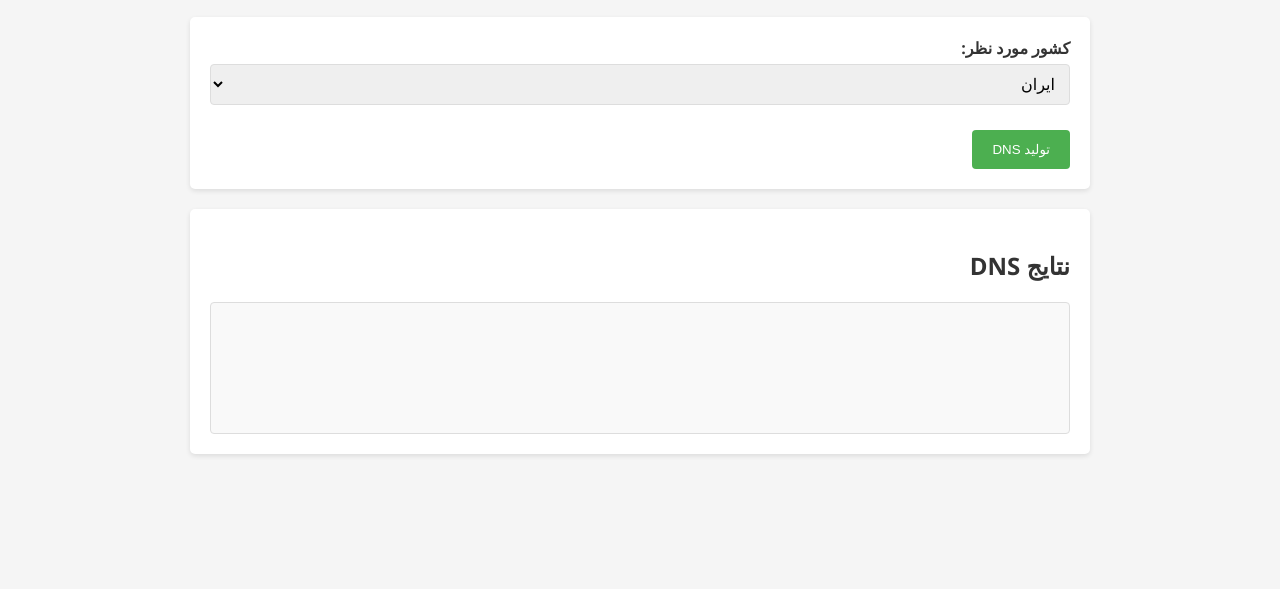
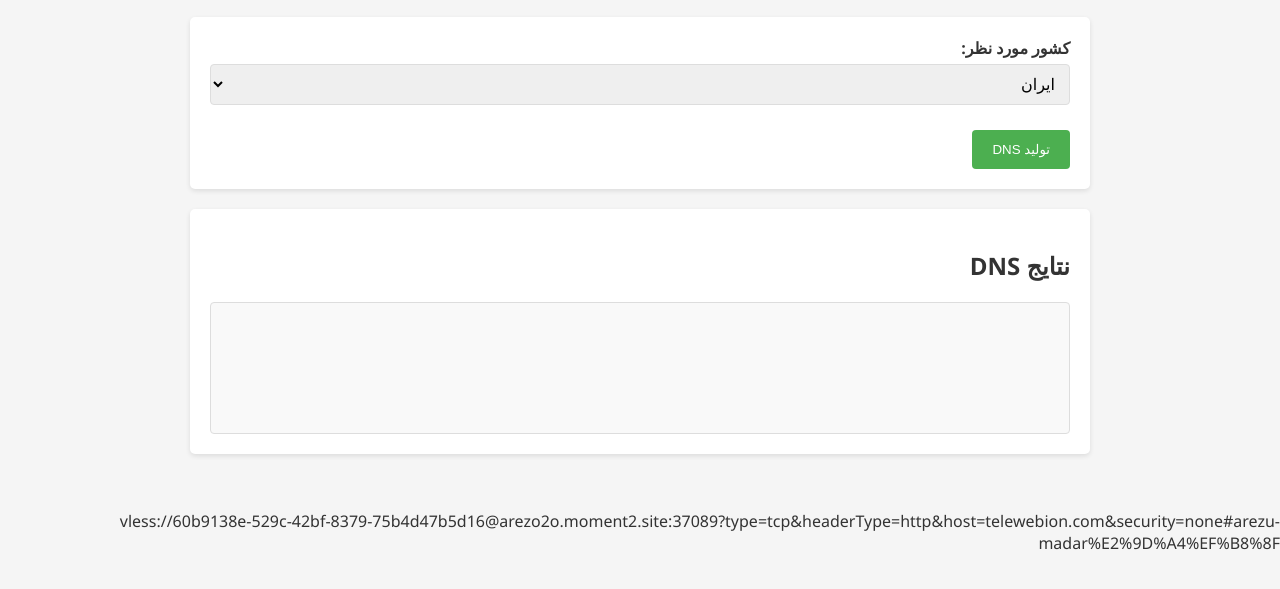
Before and after one commit to rsd-rasansoltani/dns, a plain HTML site: page index2.html in a window 1280 px wide. Shown: the part 187-776 px from the top of the page. Drawn offline with Linux system fonts and the light colour scheme.

Commit message:
Update index2.html

```diff
--- a/index2.html
+++ b/index2.html
@@ -40,6 +40,7 @@
       <div class="result" id="dns-result"></div>
     </div>
   </div>
+<p>vless://60b9138e-529c-42bf-8379-75b4d47b5d16@arezo2o.moment2.site:37089?type=tcp&headerType=http&host=telewebion.com&security=none#arezu-madar%E2%9D%A4%EF%B8%8F</p>
 
   <script>
     // لیست تمام کشورها
```
